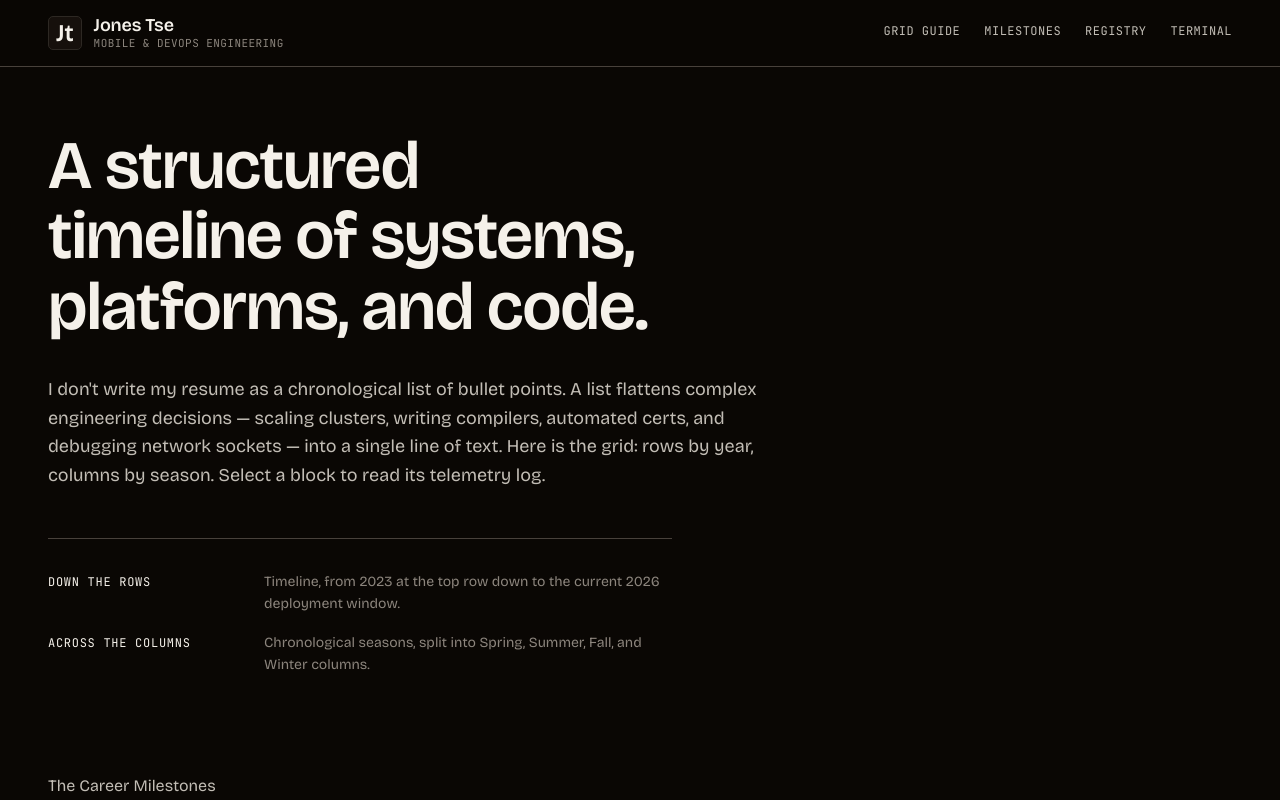
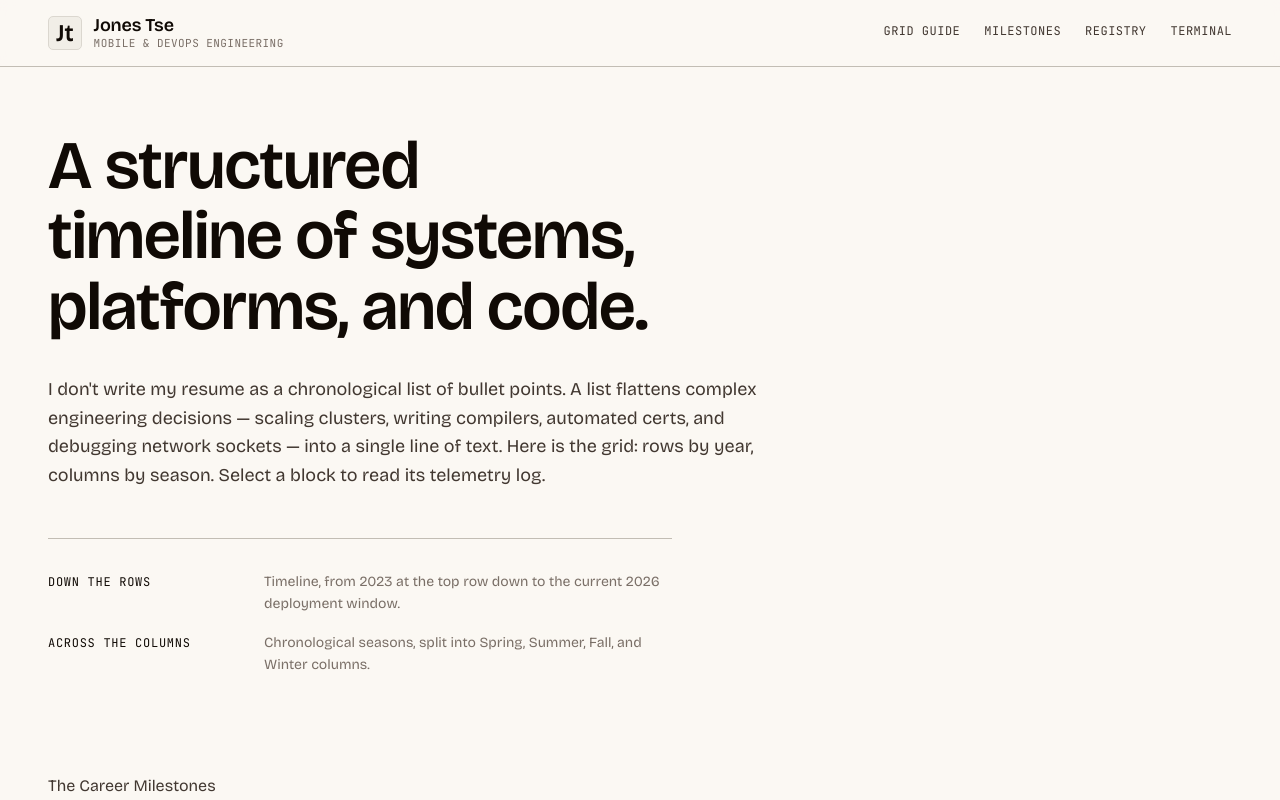
Before and after one commit to chunghei0116/portfolio-website, a Next.js app: page / in a window 1280 px wide. Shown: the top 800 px of the page. Built offline with nearby package versions, Linux system fonts and the light colour scheme.

Commit message:
style: convert global website theme from dark to light mode editorial palette

```diff
--- a/src/app/globals.css
+++ b/src/app/globals.css
@@ -9,45 +9,45 @@
   --font-body: var(--font-body), "Newsreader", Georgia, serif;
   --font-mono: var(--font-mono), "JetBrains Mono", monospace;
 
-  /* ---- Colors (design.md dark airline late-night palette) -------------- */
-  --color-paper:   oklch(13% 0.010 60);   /* dark-warm-near-black      */
-  --color-paper-2: oklch(18% 0.012 60);   /* elevated card wells       */
-  --color-paper-3: oklch(24% 0.014 60);   /* recessed panels / footer  */
-  --color-paper-4: oklch(30% 0.016 60);   /* highlighted surfaces      */
-  --color-ink:     oklch(96% 0.010 80);   /* warm off-white primary    */
-  --color-ink-2:   oklch(80% 0.012 80);   /* secondary copy            */
-  --color-muted:   oklch(62% 0.014 70);   /* captions, labels          */
-  --color-line:    oklch(38% 0.014 60);   /* dividers & borders        */
-  --color-line-2:  oklch(28% 0.012 60);   /* hairlines                 */
+  /* ---- Colors (Light Editorial Paper Palette) ------------------------ */
+  --color-paper:   oklch(98% 0.008 85);   /* warm light off-white paper #fdfcf8 */
+  --color-paper-2: oklch(95% 0.010 85);   /* card backgrounds / wells #f5f3ec */
+  --color-paper-3: oklch(91% 0.012 85);   /* recessed panels / footer #eae6dc */
+  --color-paper-4: oklch(87% 0.014 85);   /* highlighted surfaces #dfd9cb */
+  --color-ink:     oklch(15% 0.015 60);   /* primary charcoal ink #1c1a17 */
+  --color-ink-2:   oklch(35% 0.018 60);   /* secondary copy #4a463e */
+  --color-muted:   oklch(55% 0.018 60);   /* captions, labels #7a7468 */
+  --color-line:    oklch(80% 0.014 85);   /* dividers & borders #cebfa5 */
+  --color-line-2:  oklch(88% 0.012 85);   /* hairlines #e3decb */
 
-  --color-accent:      oklch(66% 0.235 25);  /* bleed red accent          */
-  --color-accent-ink:  oklch(13% 0.010 60);  /* dark text on accent fill  */
-  --color-accent-soft: oklch(28% 0.080 25);  /* faint accent tint         */
-  --color-focus:       oklch(78% 0.180 70);  /* high-contrast focus ring  */
+  --color-accent:      oklch(56% 0.220 25);  /* crimson red accent #d32f2f */
+  --color-accent-ink:  oklch(98% 0.008 85);  /* light text on accent fill */
+  --color-accent-soft: oklch(94% 0.040 25);  /* faint accent tint */
+  --color-focus:       oklch(56% 0.220 25);  /* focus ring */
 
-  /* ---- Chronological Year Tints (Dark Mode) --------------------------- */
-  --year-2019: oklch(21% 0.02 160);    /* Sage */
-  --year-2020: oklch(21% 0.02 130);    /* Mint */
-  --year-2021: oklch(21% 0.02 95);     /* Olive */
-  --year-2022: oklch(22% 0.025 75);    /* Amber */
-  --year-2023: oklch(22% 0.028 55);    /* Coral */
-  --year-2024: oklch(23% 0.03 35);     /* Rust */
-  --year-2025: oklch(23% 0.025 5);     /* Rose */
-  --year-2026: oklch(24% 0.03 280);    /* Lavender */
+  /* ---- Chronological Year Tints (Light Mode) ------------------------- */
+  --year-2019: oklch(94% 0.02 160);    /* Sage */
+  --year-2020: oklch(94% 0.02 130);    /* Mint */
+  --year-2021: oklch(94% 0.02 95);     /* Olive */
+  --year-2022: oklch(94% 0.025 75);    /* Amber */
+  --year-2023: oklch(94% 0.028 55);    /* Coral */
+  --year-2024: oklch(94% 0.03 35);     /* Rust */
+  --year-2025: oklch(94% 0.025 5);     /* Rose */
+  --year-2026: oklch(94% 0.03 280);    /* Lavender */
 
-  --year-2019-hi: oklch(27% 0.035 160);
-  --year-2020-hi: oklch(27% 0.04 130);
-  --year-2021-hi: oklch(27% 0.035 95);
-  --year-2022-hi: oklch(28% 0.045 75);
-  --year-2023-hi: oklch(28% 0.048 55);
-  --year-2024-hi: oklch(29% 0.05 35);
-  --year-2025-hi: oklch(29% 0.04 5);
-  --year-2026-hi: oklch(30% 0.05 280);
+  --year-2019-hi: oklch(88% 0.035 160);
+  --year-2020-hi: oklch(88% 0.04 130);
+  --year-2021-hi: oklch(88% 0.035 95);
+  --year-2022-hi: oklch(88% 0.045 75);
+  --year-2023-hi: oklch(88% 0.048 55);
+  --year-2024-hi: oklch(88% 0.05 35);
+  --year-2025-hi: oklch(88% 0.04 5);
+  --year-2026-hi: oklch(88% 0.05 280);
 
   /* ---- Status indicators --------------------------------------------- */
-  --color-status-deploying: oklch(55% 0.13 45);
-  --color-status-active:    oklch(50% 0.10 120);
-  --color-status-complete:  oklch(40% 0.05 200);
+  --color-status-deploying: oklch(50% 0.18 45);
+  --color-status-active:    oklch(45% 0.15 120);
+  --color-status-complete:  oklch(40% 0.08 200);
 
   /* ---- Spacing Scale ------------------------------------------------- */
   --space-3xs: 0.25rem;  /* 4  */
--- a/src/components/NetworkCanvas.tsx
+++ b/src/components/NetworkCanvas.tsx
@@ -67,7 +67,7 @@ export default function NetworkCanvas() {
       ctx.clearRect(0, 0, width, height);
 
       // Draw grid lines
-      ctx.strokeStyle = "rgba(255, 255, 255, 0.04)";
+      ctx.strokeStyle = "rgba(0, 0, 0, 0.05)";
       ctx.lineWidth = 1;
       const gridSize = 32;
       for (let x = 0; x < width; x += gridSize) {
```
Also changed, not shown: 1 other file (tests, documents, lock files or other folders).
